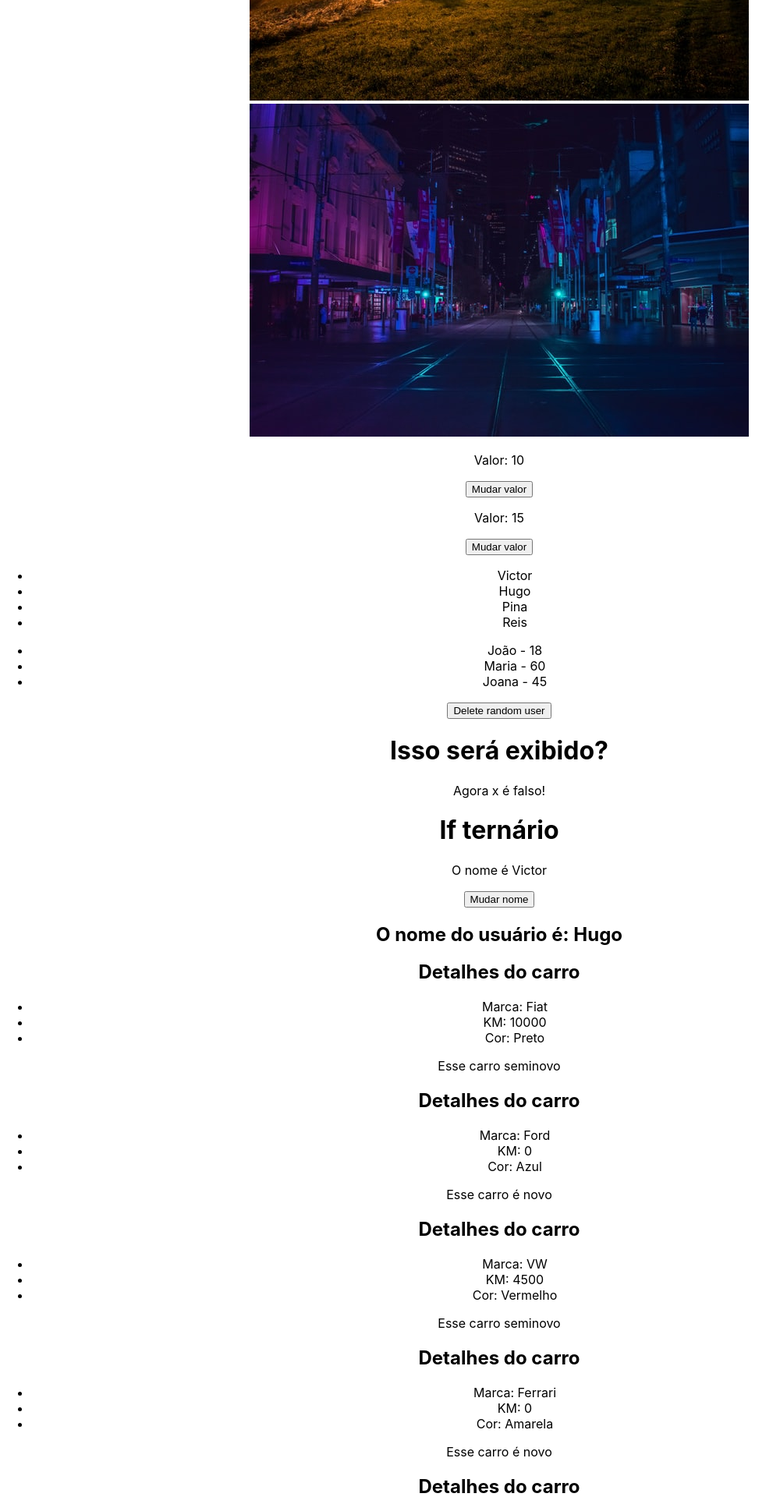
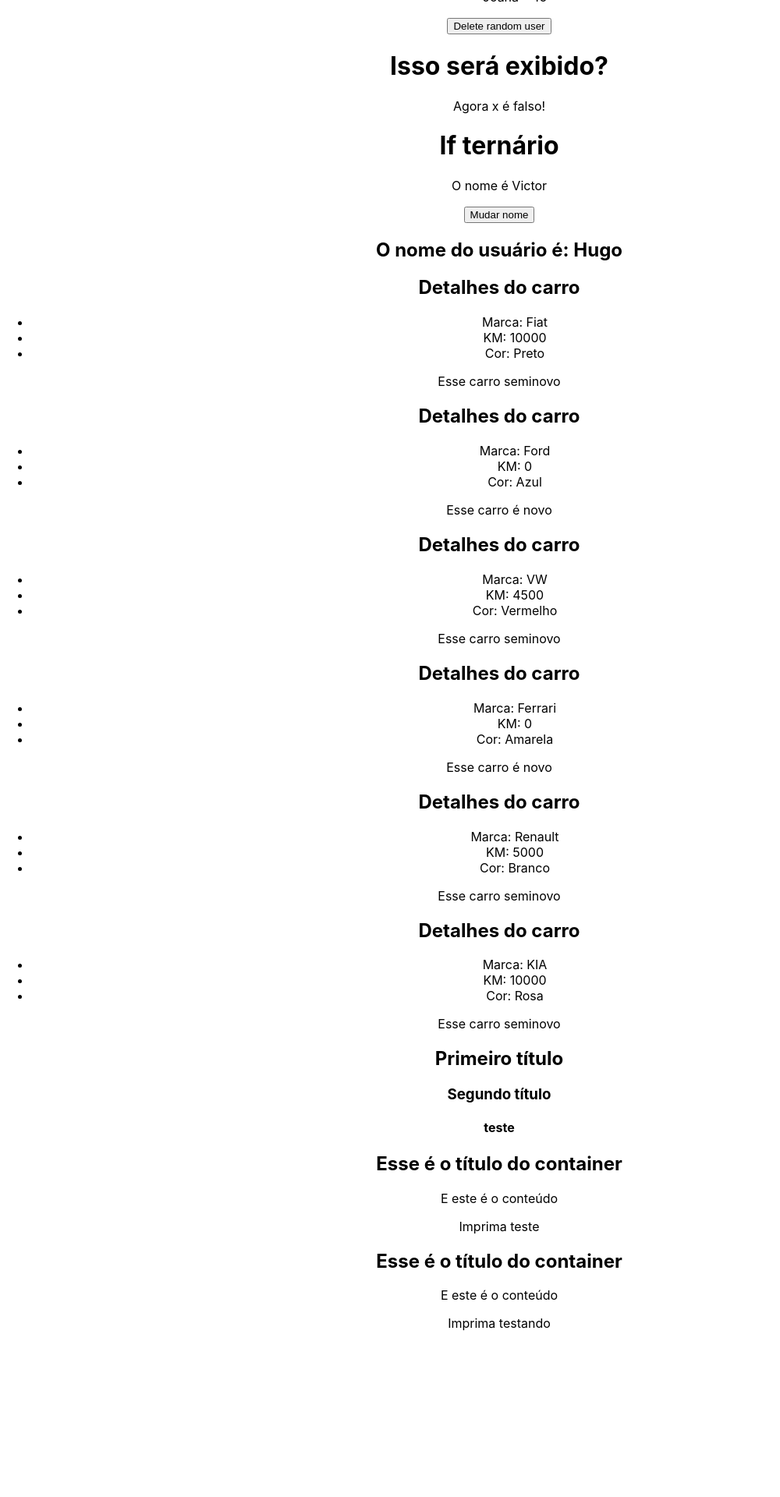
Before and after one commit to TorugoJS/estudos_react_udemy, a React (Create React App) app: page / in a window 1280 px wide. Shown: the part 380-2300 px from the top of the page at 78% size, without its empty margins (0-1000 px from the left). Built offline with nearby package versions, Linux system fonts and the light colour scheme.

Commit message:
estudos_react

```diff
--- a/src/App.js
+++ b/src/App.js
@@ -2,12 +2,14 @@
 import { useState } from 'react';
 import './App.css';
 
-import city from './assets/city.jpg'
+
 import CarDetails from './components/CarDetails';
 import CondicionalRender from './components/CondicionalRender';
 import ListRender from './components/ListRender';
 import ManageData from './components/ManageData';
 import ShowUserName from './components/ShowUserName';
+import Fragments from './components/Fragments';
+import Container from './components/Container';
 
 // import FirstComponent from './assets/components/FirstComponent';
 // import TemplateExpressions from './assets/components/TemplateExpressions';
@@ -29,29 +31,46 @@ function App() {
     <div className="App">
       <h1>Fundamentos React</h1>
 
-
-      {/*Imagem */}
       <div>
-        <img src="/img1.jpg" alt="paisagem" />
-        <div>
-          <img src={city} alt="city" />
-        </div>
         <ManageData />
         <ListRender />
         <CondicionalRender />
+
+        {/* props */}
         <ShowUserName name={userName} />
+
+        {/* destructuring */}
         <CarDetails brand="Fiat" km={10000} color="Preto" newCar={false} />
+
         {/*Reaproveitando */}
         <CarDetails brand="Ford" km={0} color="Azul" newCar={true} />
         <CarDetails brand="VW" km={4500} color="Vermelho" newCar={false} />
+
+        {/* loop em array de objetos */}
         {cars.map((car) => (
           <CarDetails
+            key={car.id}
             brand={car.brand}
             color={car.color}
             km={car.km}
             newCar={car.newCar}
           />
         ))}
+
+
+
+        {/* fragment */}
+        <Fragments propFragment="teste" />
+
+        {/* children */}
+        <Container myValue="teste">
+          <p>E este é o conteúdo</p>
+        </Container>
+        <Container myValue="testando">
+          <p>E este é o conteúdo</p>
+        </Container>
+
+
       </div>
 
 
--- /dev/null
+++ b/src/components/Container.js
@@ -0,0 +1,13 @@
+
+
+const Container = ({children, myValue}) => {
+  return (
+    <div>
+        <h2>Esse é o título do container</h2>
+        {children}
+        <p>Imprima {myValue}</p>
+    </div>
+  )
+}
+
+export default Container;
--- a/src/components/Fragments.js
+++ b/src/components/Fragments.js
@@ -0,0 +1,12 @@
+
+const Fragments = ({propFragment}) => {
+  return (
+    <>
+        <h2>Primeiro título</h2>
+        <h3>Segundo título</h3>
+        <h4>{propFragment}</h4>
+    </>
+  )
+}
+
+export default Fragments;
```
